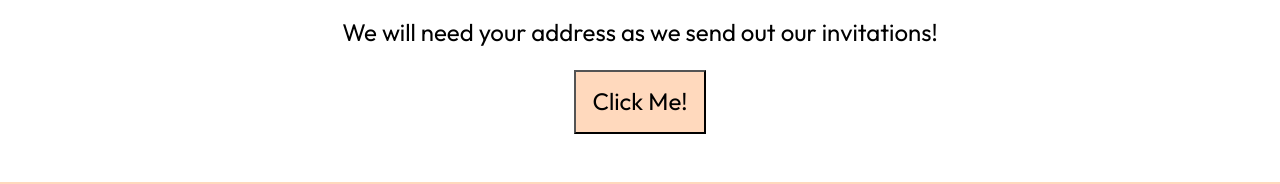
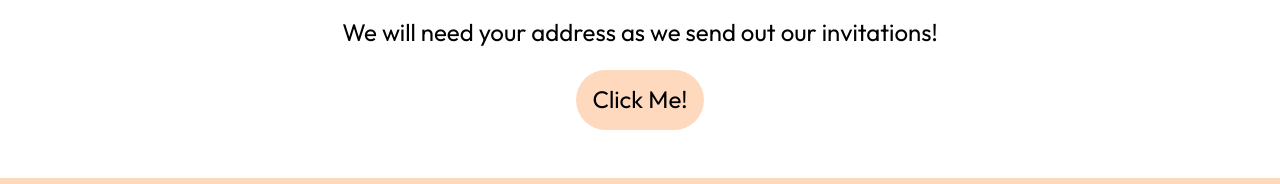
Before and after one commit to spencer-rafada/wedding-website, a React (Vite) app: page /RSVP in a window 1280 px wide. Shown: the part 940-1124 px from the top of the page. Built offline with nearby package versions, Linux system fonts and the light colour scheme.

Commit message:
changed buttons

```diff
--- a/src/routes/Home/styles/Home.css
+++ b/src/routes/Home/styles/Home.css
@@ -124,6 +124,7 @@
   border: 0;
   padding: 1rem;
   background-color: #FFD9BD;
+  border-radius: 2rem;
   transition: 0.3s transform;
 }
 @media screen and (min-width: 700px) {
--- a/src/routes/Home/styles/Home.scss
+++ b/src/routes/Home/styles/Home.scss
@@ -106,6 +106,7 @@
     border: 0;
     padding: 1rem;
     background-color: $peach;
+    border-radius: 2rem;
     transition: 0.3s transform;
     @media screen and (min-width: 700px) {
       font-size: 1.5rem;
--- a/src/routes/RSVP/styles/RSVP.css
+++ b/src/routes/RSVP/styles/RSVP.css
@@ -47,8 +47,10 @@
   text-align: center;
 }
 .inyaContainer button {
+  border: 0;
+  padding: 1rem;
   background-color: #FFD9BD;
-  padding: 1rem;
+  border-radius: 2rem;
   transition: 0.3s transform;
 }
 .inyaContainer button a {
--- a/src/routes/RSVP/styles/RSVP.scss
+++ b/src/routes/RSVP/styles/RSVP.scss
@@ -42,8 +42,10 @@
 .inyaContainer {
   text-align: center;
   button {
+    border: 0;
+    padding: 1rem;
     background-color: $peach;
-    padding: 1rem;
+    border-radius: 2rem;
     transition: 0.3s transform;
     a {
       color: black;
```
Also changed, not shown: 2 other files (tests, documents, lock files or other folders).
